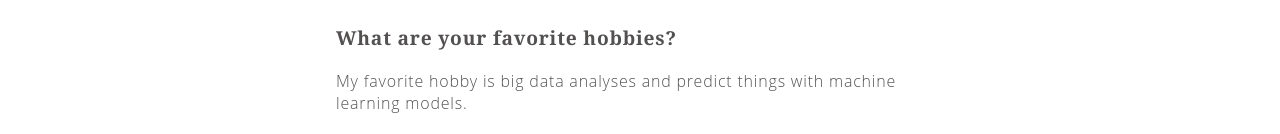
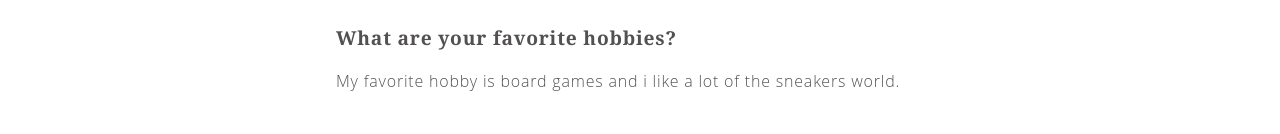
Before and after one commit to iurygoulart23/iurygoulart23.github.io, a plain HTML site: page about-page.html in a window 1280 px wide. Shown: the part 802-936 px from the top of the page. Drawn offline with Linux system fonts and the light colour scheme.

Commit message:
Update about-page.html

```diff
--- a/about-page.html
+++ b/about-page.html
@@ -41,7 +41,7 @@
       <section class="questions-section">
           <h1>More About Me</h1>
           <h2>What are your favorite hobbies?</h2>
-          <p>My favorite hobby is big data analyses and predict things with machine learning models.</p>
+          <p>My favorite hobby is board games and i like a lot of the sneakers world.</p>
           <h2>What's your dream job?</h2>
           <p>My dream job is a place where i can develop my skills and learning more with older collegues.</p>
           <h2>Where do you live?</h2>
```
